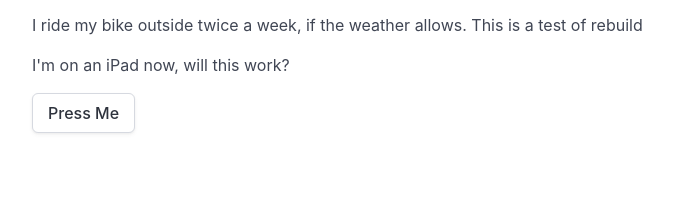
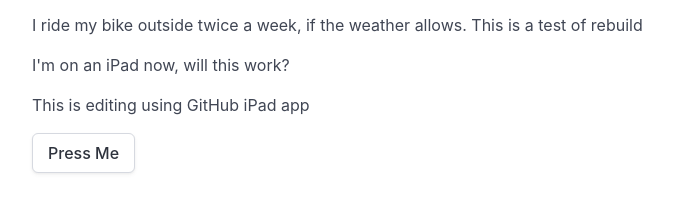
Before and after one commit to krumbunny/kenchinpurcell.com, an Eleventy site: page src/index.html in a window 1280 px wide. Shown: the part 127-340 px from the top of the page, without its empty margins (16-689 px from the left). Built offline with nearby package versions, Linux system fonts and the light colour scheme; Eleventy itself is replaced by a stand-in of ours; files that its build step writes are made by us from their sources.

Commit message:
Update index.html

```diff
--- a/src/index.html
+++ b/src/index.html
@@ -11,6 +11,7 @@ layout: base
       of rebuild
     </p>
     <p>I'm on an iPad now, will this work?</p>
+    <p>This is editing using GitHub iPad app</p>
     <button class="button">Press Me</button>
   </div>
 </div>
```
